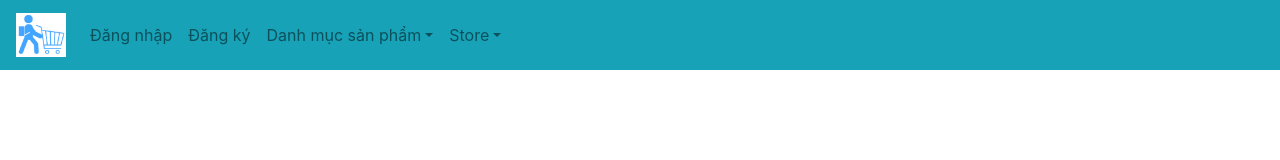
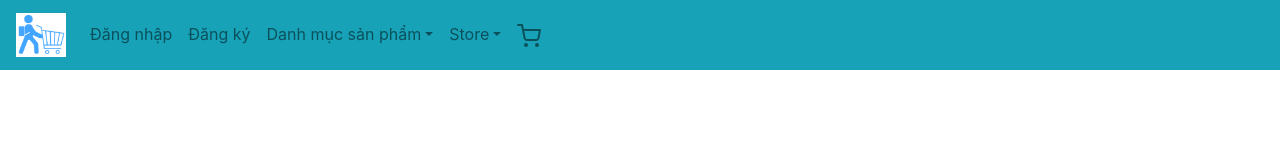
Before and after one commit to lang-market-team/lang_market_frontend, a React (Create React App) app: page /cart in a window 1280 px wide. Shown: the top 160 px of the page. Built offline with nearby package versions, Linux system fonts and the light colour scheme.

Commit message:
add cart

```diff
--- a/src/App.js
+++ b/src/App.js
@@ -11,6 +11,7 @@ import Book from "./pages/productList/Book"
 import Skincare from "./pages/productList/Skincare"
 import Renamestore from "./pages/Store/Renamestore"
 import Manageproduct from "./pages/Store/Manageproduct"
+import Cart from "./pages/cart"
 
 export default function App() {
   return (
@@ -29,6 +30,9 @@ export default function App() {
           </Route>
           <Route path="/signup">
             <Signup />
+          </Route>
+          <Route path="/cart">
+            <Cart />
           </Route>
           <Route path="/productlist/fashion">
             <Fashion />
--- a/src/components/Navbar.js
+++ b/src/components/Navbar.js
@@ -69,6 +69,11 @@ const NavbarComponent = (props) => {
                 </DropdownItem>
               </DropdownMenu>
             </UncontrolledDropdown>
+            <NavItem>
+              <NavLink href="/cart">
+                <svg xmlns="http://www.w3.org/2000/svg" width="24" height="24" viewBox="0 0 24 24" fill="none" stroke="currentColor" strokeWidth="2" strokeLinecap="round" strokeLinejoin="round"><circle cx="9" cy="21" r="1"></circle><circle cx="20" cy="21" r="1"></circle><path d="M1 1h4l2.68 13.39a2 2 0 0 0 2 1.61h9.72a2 2 0 0 0 2-1.61L23 6H6"></path></svg>
+              </NavLink>
+            </NavItem>
           </Nav>
         </Collapse>
       </Navbar>
--- /dev/null
+++ b/src/pages/cart.js
@@ -0,0 +1,7 @@
+const Cart = () => {
+    return (
+        <div></div>
+    )
+}
+
+export default Cart;
```
Also changed, not shown: src/asset/icon/shopping-cart.svg (added), 1 other file (tests, documents, lock files or other folders).
